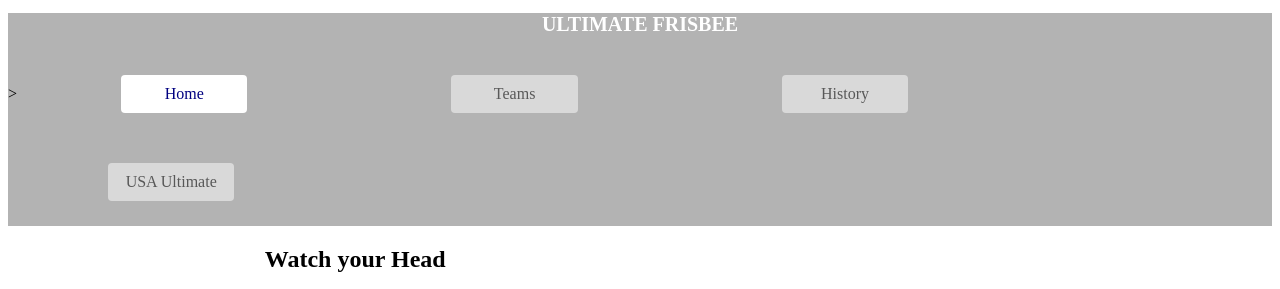
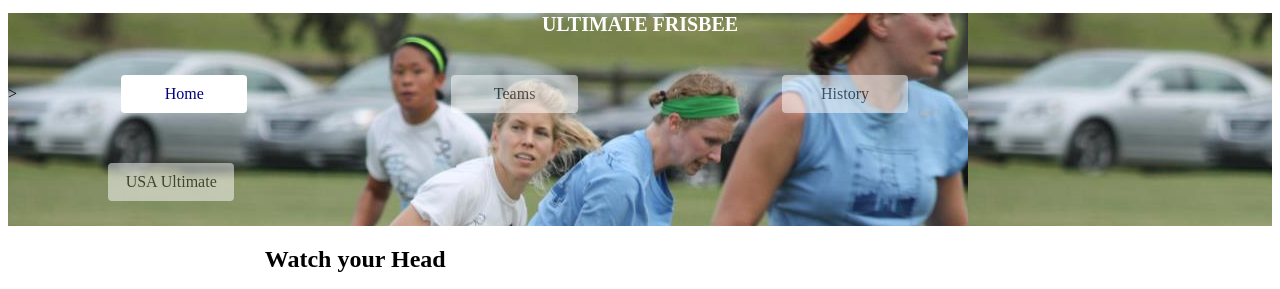
Before and after one commit to curtisdiep/curtisdiep.github.io, a plain HTML site: page index.html in a window 1280 px wide. Shown: the top 289 px of the page. Drawn offline with Linux system fonts and the light colour scheme.

Commit message:
Update index.css

```diff
--- a/index.css
+++ b/index.css
@@ -7,7 +7,7 @@ h1 {
 
 header {
   background: #B3B3B3;
-  background-image: url("../../images/flywheel.jpg");
+  background-image: url("flywheel.jpg");
   width: 100%;
   height: 50%;
 }
```
